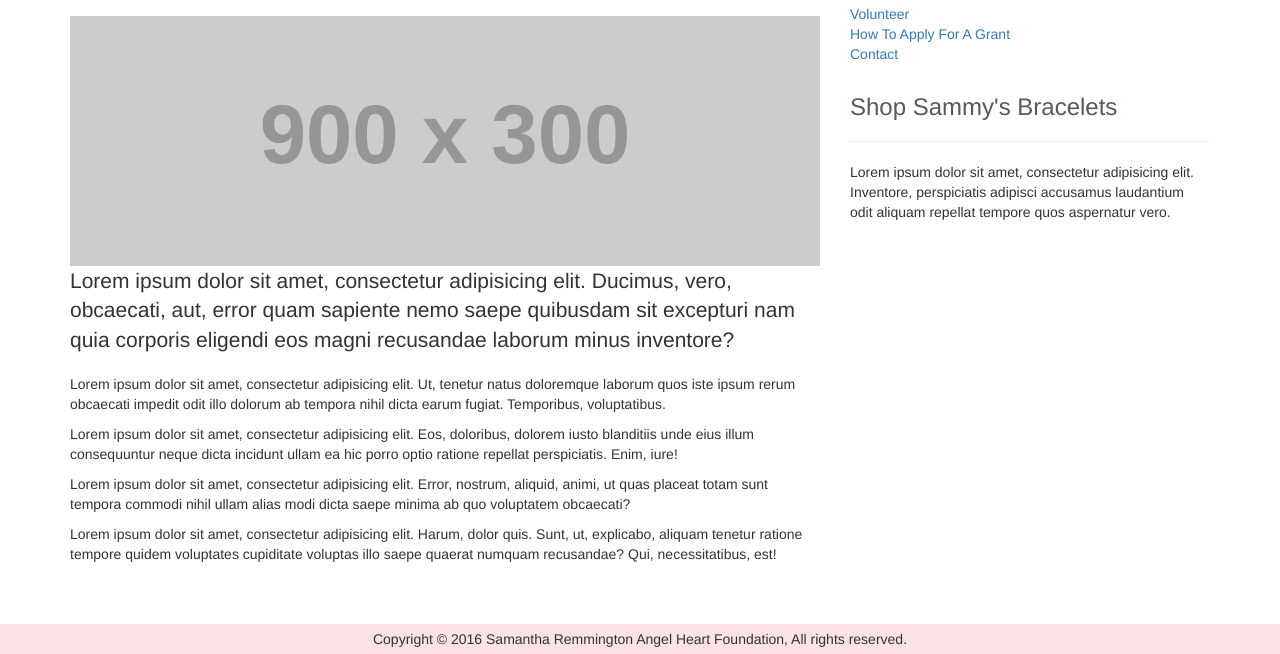
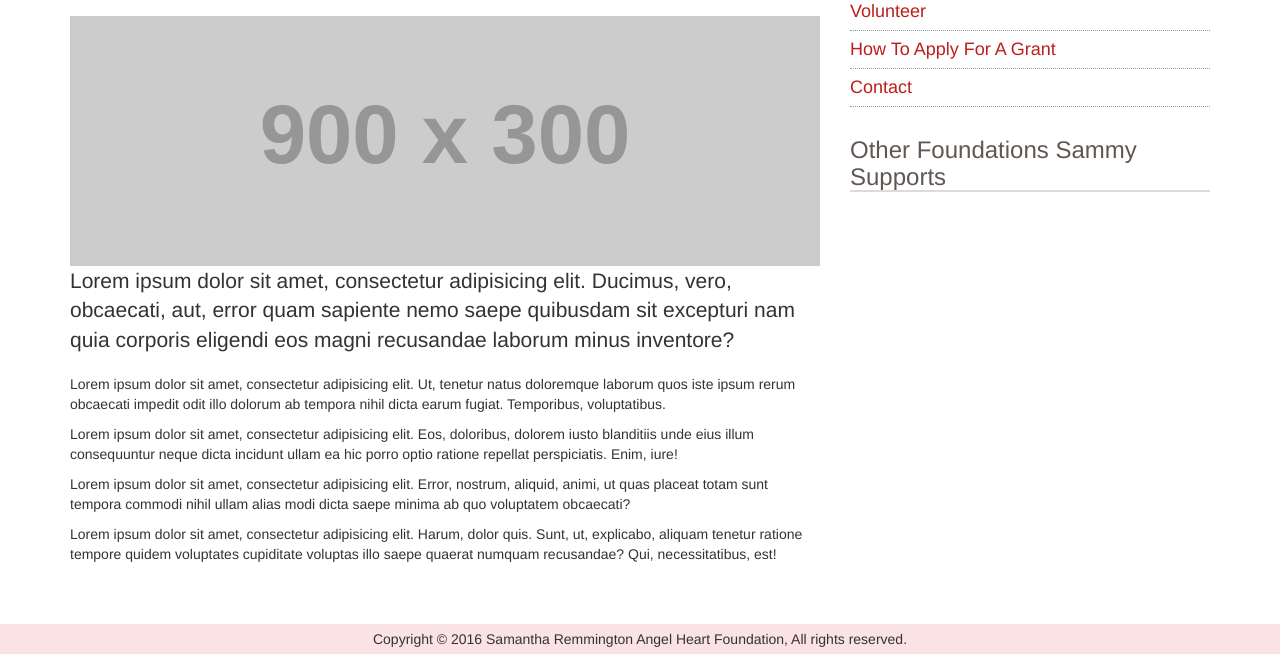
Before and after one commit to erudat/erudat.github.io, a plain HTML site: page index.html in a window 1280 px wide. Shown: the part 193-847 px from the top of the page. Drawn offline with Linux system fonts and the light colour scheme; placeholder pictures from the web are drawn by us.

Commit message:
Fixes some more stuff with link navigation.

```diff
--- a/css/main.css
+++ b/css/main.css
@@ -42,6 +42,15 @@
   min-height: 1px;
   padding-right: 15px;
   padding-left: 15px;
+}
+.aside h3 {
+  border-bottom: 2px solid #dbdbdb;
+}
+.aside a {
+  display:block;
+  border-bottom: 1px dotted #999;
+  padding: .3125em 0; /* 5px / 16px */
+  font-size: 18px;
 }
 @media (min-width: 992px) {
   .aside {
@@ -125,12 +134,12 @@ a:hover {
 }
 
 a {
-  color: #337ab7;
+  color: #bc1e1b;
   text-decoration: none;
 }
 a:hover,
 a:focus {
-  color: #23527c;
+  color: #bc1e1b;
   text-decoration: underline;
 }
 a:focus {
@@ -589,7 +598,7 @@ img {
 }
 .navbar-pink .navbar-toggle:hover,
 .navbar-pink .navbar-toggle:focus {
-  background-color: #333132;
+  background-color: #fbe2e4;
 }
 .navbar-pink .navbar-toggle .icon-bar {
   background-color: #bc1e1b;
--- a/index.html
+++ b/index.html
@@ -95,9 +95,6 @@
                 <!-- Blog Categories Well -->
                 <div>
                     <h3>Getting Involved</h3>
-
-                    <hr>
-
                     <div class="row">
                         <div class="full">
                             <ul class="list-unstyled">
@@ -117,11 +114,7 @@
 
                 <!-- Side Widget Well -->
                 <div>
-                    <h3>Shop Sammy's Bracelets</h3>
-
-                    <hr>
-
-                    <p>Lorem ipsum dolor sit amet, consectetur adipisicing elit. Inventore, perspiciatis adipisci accusamus laudantium odit aliquam repellat tempore quos aspernatur vero.</p>
+                    <h3>Other Foundations Sammy Supports</h3>
                 </div>
 
             </div>
```
Also changed, not shown: applyGrant.html (+3 -3 lines), story.html (+3 -3 lines).
